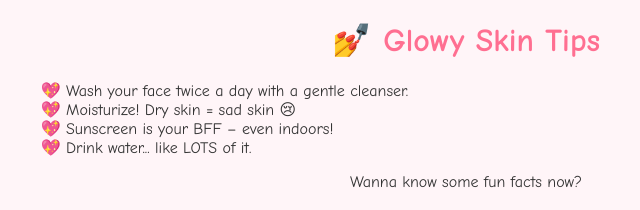
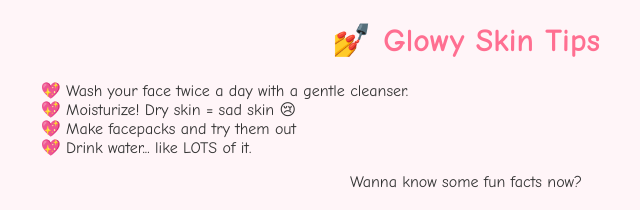
Before and after one commit to kulkasturi/SisterSite, a plain HTML site: page makeup.html in a window 1280 px wide. Shown: the top 210 px of the page, 174-814 px from the left. Drawn offline with Linux system fonts and the light colour scheme.

Commit message:
second commit - surprise

```diff
--- a/makeup.html
+++ b/makeup.html
@@ -10,7 +10,7 @@
     <ul style="text-align: left;">
       <li>Wash your face twice a day with a gentle cleanser.</li>
       <li>Moisturize! Dry skin = sad skin 😢</li>
-      <li>Sunscreen is your BFF – even indoors!</li>
+      <li>Make facepacks and try them out</li>
       <li>Drink water... like LOTS of it.</li>
     </ul>
     <p>Wanna know some fun facts now?</p>
```
